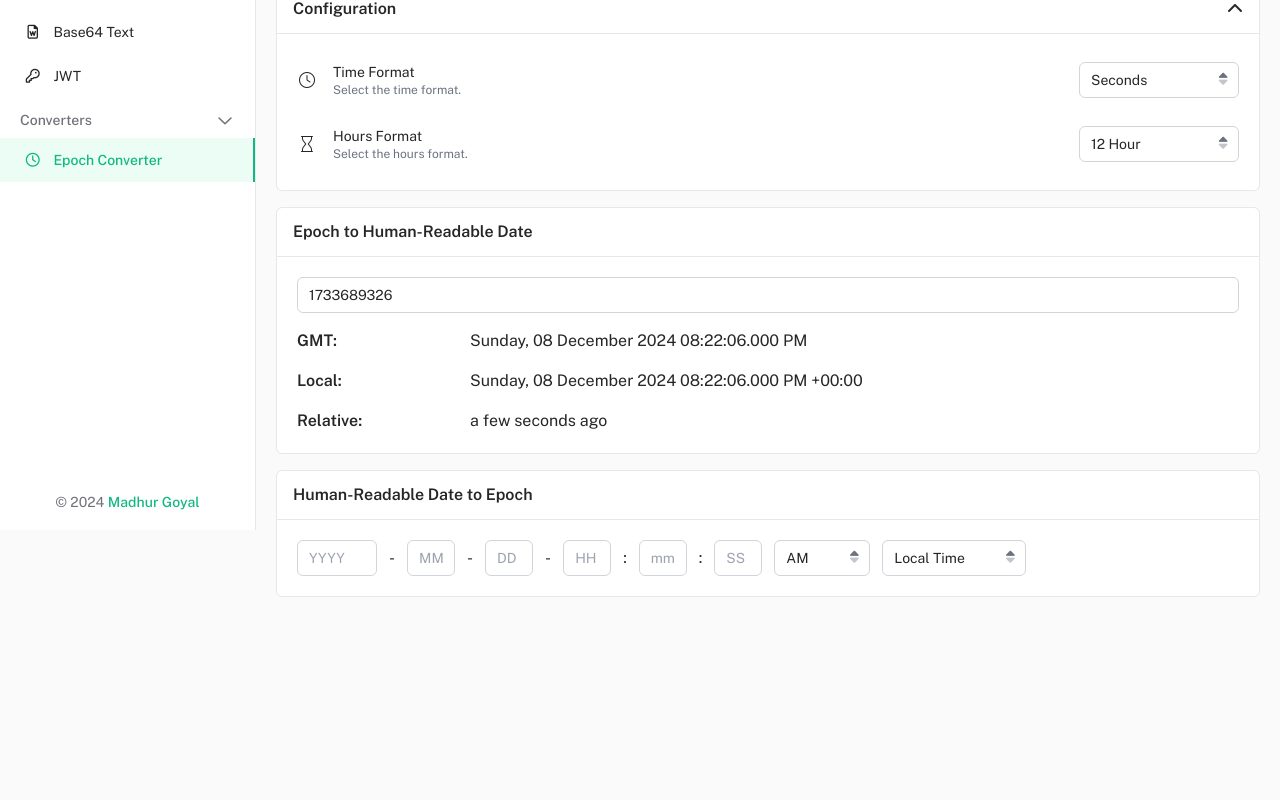
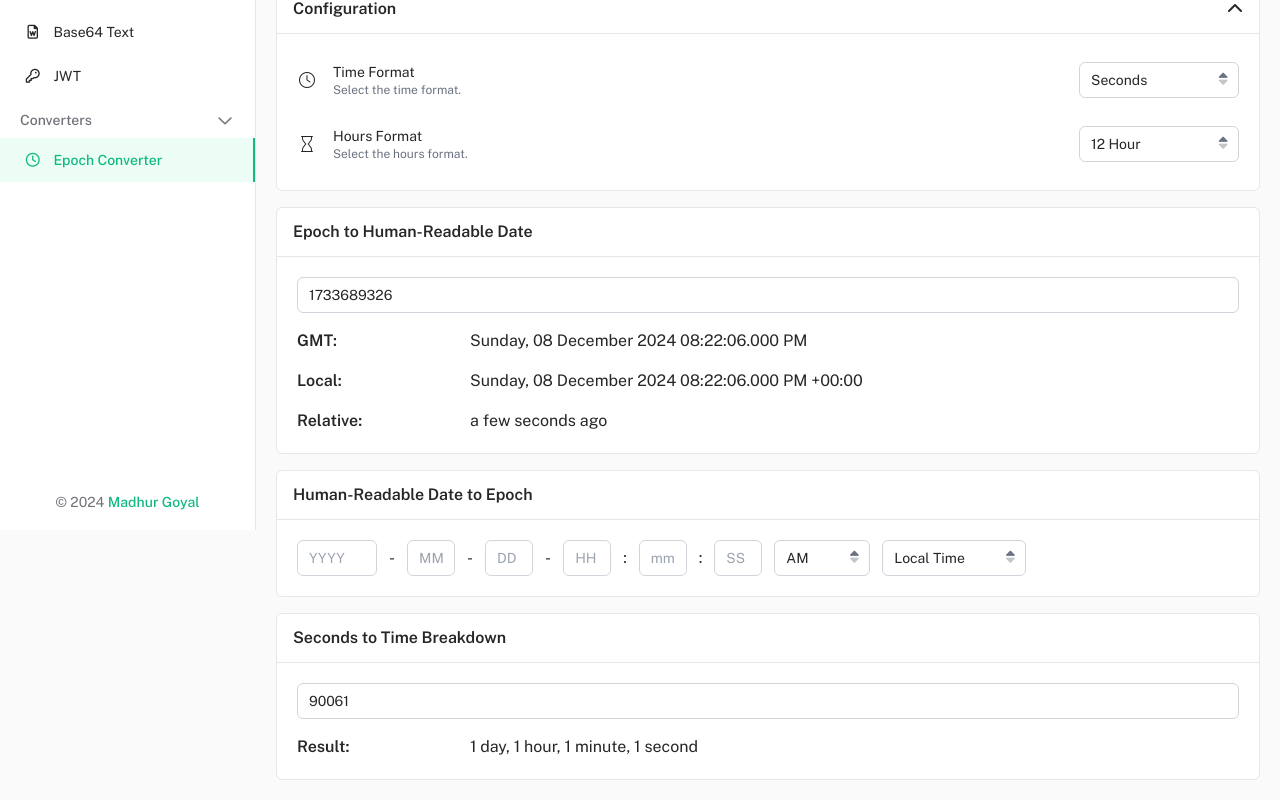
Before and after one commit to mgoyal98/dev-ease, a Next.js app: page /converters/epoch in a window 1280 px wide. Shown: the part 270-1070 px from the top of the page. Before the commit the page ends 887 px from the top, so only its background shows below. Built offline with nearby package versions, Linux system fonts and the light colour scheme.

Commit message:
ADD: Seconds to Time Breakdown in Epoch

```diff
--- a/src/tools/epoch.tsx
+++ b/src/tools/epoch.tsx
@@ -53,6 +53,7 @@ export default function EpochTool() {
     ampm: 'AM',
     timezone: 'local',
   });
+  const [secondsInput, setSecondsInput] = useState<string>('90061');
 
   useEffect(() => {
     const lastConfigs = localStorage.getItem(StorageKeys.EpochConfigs);
@@ -193,24 +194,24 @@ export default function EpochTool() {
     }
   };
 
-  // const calculateTimeBreakdown = (seconds: number) => {
-  //   const days = Math.floor(seconds / (24 * 60 * 60));
-  //   seconds -= days * 24 * 60 * 60;
+  const calculateTimeBreakdown = (seconds: number) => {
+    const days = Math.floor(seconds / (24 * 60 * 60));
+    seconds -= days * 24 * 60 * 60;
 
-  //   const hours = Math.floor(seconds / (60 * 60));
-  //   seconds -= hours * 60 * 60;
+    const hours = Math.floor(seconds / (60 * 60));
+    seconds -= hours * 60 * 60;
 
-  //   const minutes = Math.floor(seconds / 60);
-  //   seconds -= minutes * 60;
+    const minutes = Math.floor(seconds / 60);
+    seconds -= minutes * 60;
 
-  //   const parts = [];
-  //   if (days > 0) parts.push(`${days} day${days !== 1 ? 's' : ''}`);
-  //   if (hours > 0) parts.push(`${hours} hour${hours !== 1 ? 's' : ''}`);
-  //   if (minutes > 0) parts.push(`${minutes} minute${minutes !== 1 ? 's' : ''}`);
-  //   if (seconds > 0) parts.push(`${seconds} second${seconds !== 1 ? 's' : ''}`);
+    const parts = [];
+    if (days > 0) parts.push(`${days} day${days !== 1 ? 's' : ''}`);
+    if (hours > 0) parts.push(`${hours} hour${hours !== 1 ? 's' : ''}`);
+    if (minutes > 0) parts.push(`${minutes} minute${minutes !== 1 ? 's' : ''}`);
+    if (seconds > 0) parts.push(`${seconds} second${seconds !== 1 ? 's' : ''}`);
 
-  //   return parts.join(', ');
-  // };
+    return parts.join(', ');
+  };
 
   return (
     <div className='flex gap-4 flex-col'>
@@ -409,6 +410,32 @@ export default function EpochTool() {
           </div>
         </CardContent>
       </Card>
+
+      {/* Seconds to Time Breakdown */}
+      <Card>
+        <CardHeader>
+          <CardTitle>Seconds to Time Breakdown</CardTitle>
+        </CardHeader>
+        <CardContent>
+          <div className='flex flex-col gap-4'>
+            <div className='flex flex-col sm:flex-row gap-4'>
+              <Input
+                placeholder='Enter seconds'
+                onChange={(value) => setSecondsInput(value)}
+                value={secondsInput}
+              />
+            </div>
+            <RenderConditional condition={!!secondsInput?.trim()}>
+              <div className='flex flex-col md:flex-row gap-4'>
+                <div className='font-semibold md:w-1/6'>Result:</div>
+                <div>
+                  {calculateTimeBreakdown(parseInt(secondsInput || '0'))}
+                </div>
+              </div>
+            </RenderConditional>
+          </div>
+        </CardContent>
+      </Card>
     </div>
   );
 }
```
